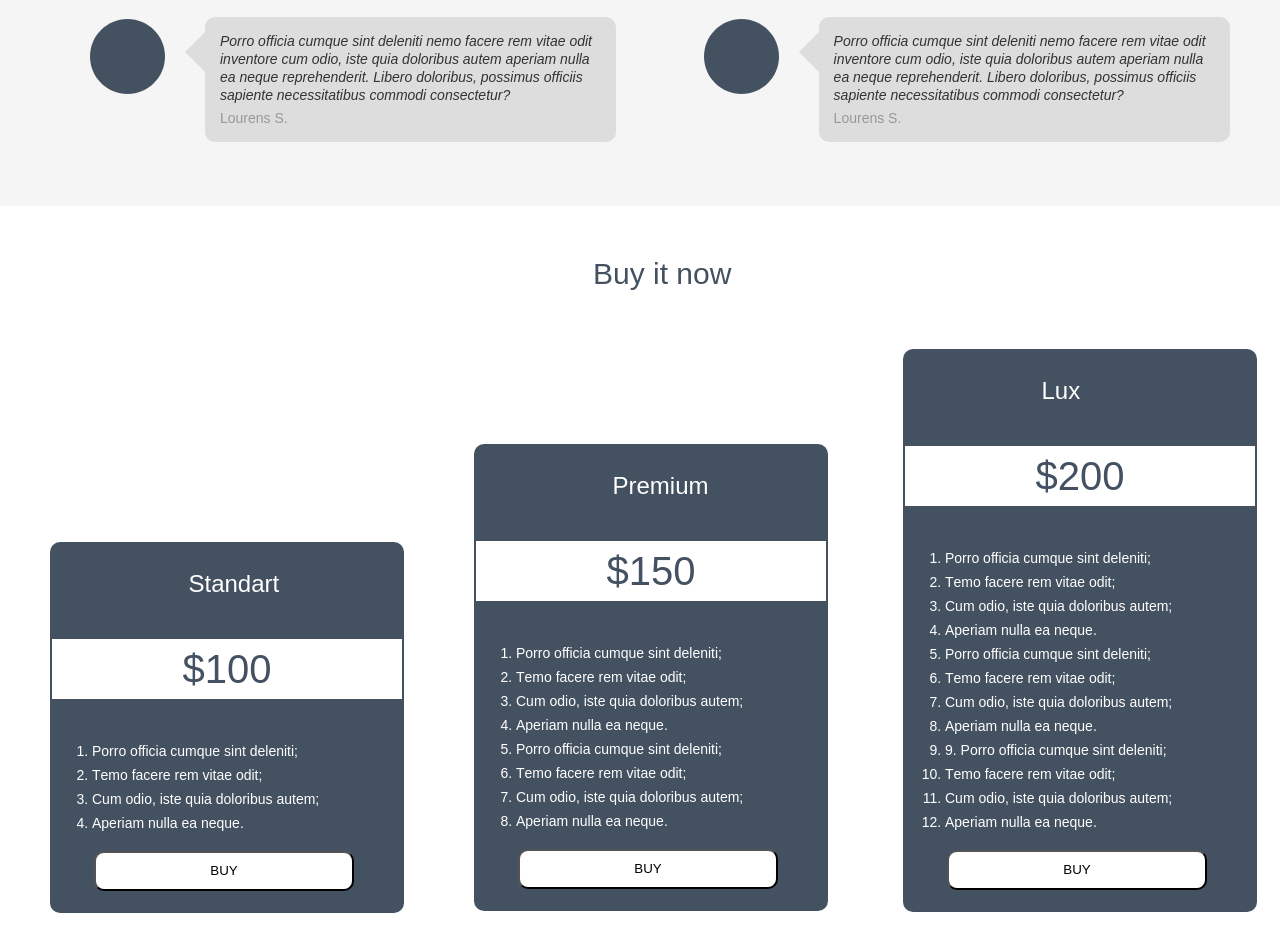
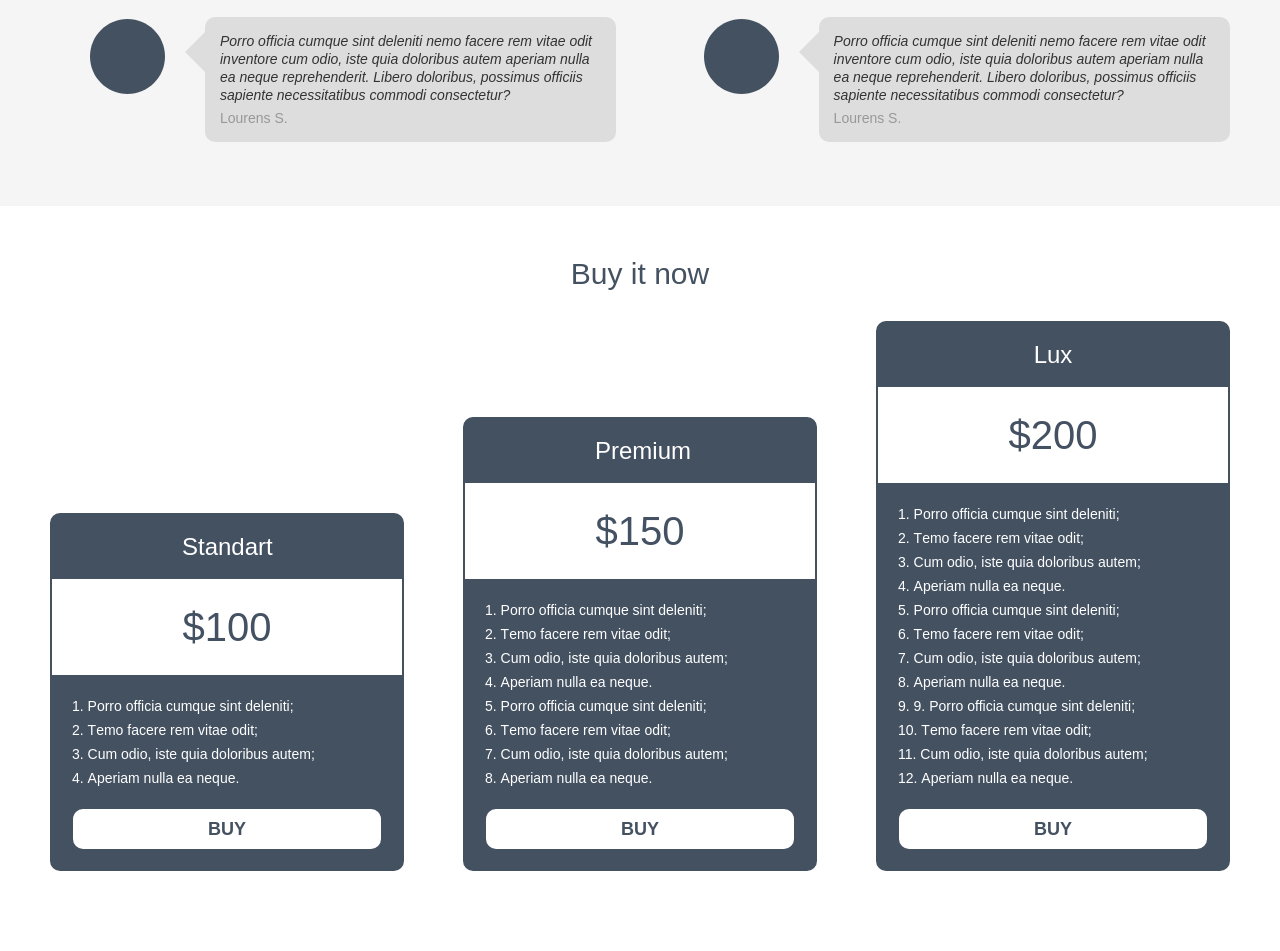
Before and after one commit to Deepmarik/my_project_hub, a plain HTML site: page index.html in a window 1280 px wide. Shown: the part 1979-2930 px from the top of the page. After the commit the page ends 2900 px from the top, so only its background shows below. Drawn offline with Linux system fonts and the light colour scheme.

Commit message:
finished working with the section "Buy it now", used flex-box.

```diff
--- a/css/style.css
+++ b/css/style.css
@@ -292,7 +292,6 @@ details[open] .dignity-pic::after {
 .reviews-title {
     /* Style for "Reviews" */
     width: 100%;
-
     display: block;
     text-align: center;
     margin: 0px 0 35px 0;
@@ -349,95 +348,107 @@ details[open] .dignity-pic::after {
     line-height: 18px;
 }
 
-
 .section-buy-it-now {
+    display: flex;
+    flex-wrap: wrap;
     width: 100%;
-}
-
-.section-buy-it-now:after {
-    content: " ";
-    display: block;
-    width: 100%;
-    clear: both;
-}
-
-.buy-title-wrp {
-    margin-left: -29px;
+    justify-content: space-between;
+    /*    justify-content: center;*/
+    align-items: flex-end;
 }
 
 .section-buy-title {
     /* Style for "Buy it now" */
-    width: 137px;
+    width: 100%;
+    display: block;
+    text-align: center;
+    margin: 0 0 35px 0;
     color: #445161;
     font-size: 30px;
     font-weight: 400;
     line-height: 36px;
-    padding: 0 0 0 572px;
+    margin: 0 0 29px 0;
+
 }
 
 .buy-style-wrp {
+    display: flex;
+    justify-content: center;
+    flex-wrap: wrap;
     border-radius: 10px;
     border: 2px solid #445161;
     box-sizing: border-box;
     width: 30%;
-    float: left;
     background-color: #445161;
-    align-self: flex-end;
-}
+    min-height: 100px;
 
-.buy-standart-wrp {
-    margin: 250px 45px 0 0;
-}
-
-.buy-premium-wrp {
-    margin: 152px 30px 0 25px;
-}
-
-.buy-lux-wrp {
-    margin: 57px -27px 0 0;
-    float: right;
 }
 
 .buy-title-price {
     /* Style for "Standart" */
-    /*width: 90px;*/
+    display: block;
     color: #ffffff;
     font-size: 24px;
     font-weight: 400;
     line-height: 30px;
-    padding: 7% 0 0 39%;
-    margin: 0;
+    text-align: center;
+    /*    padding: 17px 0 17px 0;*/
+    margin: 17px 0 17px 0;
+    width: 90px;
 }
 
 .buy-price {
+    display: block;
+    width: 100%;
     background-color: #fff;
     text-align: center;
     /* Style for "$100" */
-    /*height: 35px;*/
-    color: #445162;
     font-size: 40px;
     font-weight: 400;
     color: #445162;
     line-height: 60px;
+    padding: 18px 0 18px 0;
+    /*    margin: 17px 0 17px 0;*/
 }
 
-.buy-price-list {}
+.buy-price-list {
+    display: block;
+    width: 100%;
+    margin: 19px 0 19px 0;
+    padding: 0 0 0 20px;
+}
 
 .buy-price-list-items {
     /* Style for "1. Porro o" */
-    width: 242px;
-    /*height: 86px;*/
+    width: 80%;
     font-size: 14px;
     font-weight: 400;
     line-height: 24px;
+    list-style-position: inside;
 }
 
-.buy-submit {
+.price-btn {
     /* Style for "bg button" */
-    width: 260px;
+    width: 88%;
     height: 40px;
     background-color: #ffffff;
     border-radius: 10px;
     box-sizing: border-box;
-    margin: 0 0 20px 42px
+    margin: 0 0 20px 0;
+    text-transform: uppercase;
+    border: none;
+    cursor: pointer;
+    color: #445161;
+    font-size: 18px;
+    font-weight: 600;
+    line-height: 18px;
 }
+
+.price-btn:hover {
+    background-color: #ddd;
+}
+
+.price-btn:active {
+    background-color: #445161;
+    color: #fff;
+}
--- a/index.html
+++ b/index.html
@@ -105,55 +105,44 @@
         <!--                       Section Reviews-->
         <section class="reviews padding-site">
             <span class="reviews-title">Reviews</span>
-
             <article class="rewievs-article-item">
                 <figure class="figure-rewievs-pic"> <img class="rewievs-pic" src="img/userpic.png" alt="photo" height="75"></figure>
-
                 <p class="rewievs-item-text">Porro officia cumque sint deleniti nemo facere rem vitae odit inventore cum odio, iste quia doloribus autem aperiam nulla ea neque reprehenderit. Libero doloribus, possimus officiis sapiente necessitatibus commodi consectetur?
                     <span class="rewievs-items-autor">Lourens S.</span></p>
-
             </article>
             <article class="rewievs-article-item">
                 <figure rewievs-pic> <img class="rewievs-pic" src="img/userpic.png" alt="photo" height="75"></figure>
-
                 <p class="rewievs-item-text">Porro officia cumque sint deleniti nemo facere rem vitae odit inventore cum odio, iste quia doloribus autem aperiam nulla ea neque reprehenderit. Libero doloribus, possimus officiis sapiente necessitatibus commodi consectetur?
                     <span class="rewievs-items-autor">Lourens S.</span></p>
-
-                </article>
-
-                 <article class="rewievs-article-item">
-                   <figure rewievs-pic> <img class="rewievs-pic" src="img/userpic.png" alt="photo" height="75"></figure>
-
-                        <p class="rewievs-item-text">Porro officia cumque sint deleniti nemo facere rem vitae odit inventore cum odio, iste quia doloribus autem aperiam nulla ea neque reprehenderit. Libero doloribus, possimus officiis sapiente necessitatibus commodi consectetur?
-                        <span class="rewievs-items-autor">Lourens S.</span></p>
-
             </article>
             <article class="rewievs-article-item">
                 <figure rewievs-pic> <img class="rewievs-pic" src="img/userpic.png" alt="photo" height="75"></figure>
-
                 <p class="rewievs-item-text">Porro officia cumque sint deleniti nemo facere rem vitae odit inventore cum odio, iste quia doloribus autem aperiam nulla ea neque reprehenderit. Libero doloribus, possimus officiis sapiente necessitatibus commodi consectetur?
                     <span class="rewievs-items-autor">Lourens S.</span></p>
-
             </article>
-
+            <article class="rewievs-article-item">
+                <figure rewievs-pic> <img class="rewievs-pic" src="img/userpic.png" alt="photo" height="75"></figure>
+                <p class="rewievs-item-text">Porro officia cumque sint deleniti nemo facere rem vitae odit inventore cum odio, iste quia doloribus autem aperiam nulla ea neque reprehenderit. Libero doloribus, possimus officiis sapiente necessitatibus commodi consectetur?
+                    <span class="rewievs-items-autor">Lourens S.</span></p>
+            </article>
         </section>
         <!--                       Section Buy-it-now-->
         <section class="section-buy-it-now padding-site">
-            <div class="buy-title-wrp"><span class="section-buy-title">Buy it now</span></div>
+            <span class="section-buy-title">Buy it now</span>
             <div class="buy-standart-wrp buy-style-wrp">
-                <h2 class="buy-title-price">Standart</h2>
-                <p class="buy-price">$100</p>
+                <span class="buy-title-price">Standart</span>
+                <span class="buy-price">$100</span>
                 <ol class="buy-price-list">
                     <li class="buy-price-list-items">Porro officia cumque sint deleniti; </li>
                     <li class="buy-price-list-items">Тemo facere rem vitae odit;</li>
                     <li class="buy-price-list-items">Cum odio, iste quia doloribus autem;</li>
                     <li class="buy-price-list-items"> Aperiam nulla ea neque.</li>
                 </ol>
-                <input class="buy-submit" type="submit" value="BUY">
+                <button class="price-btn">buy</button>
             </div>
             <div class=" buy-style-wrp buy-premium-wrp">
-                <h2 class="buy-title-price">Premium</h2>
-                <p class="buy-price">$150</p>
+                <span class="buy-title-price">Premium</span>
+                <span class="buy-price">$150</span>
                 <ol class="buy-price-list">
                     <li class="buy-price-list-items">Porro officia cumque sint deleniti; </li>
                     <li class="buy-price-list-items">Тemo facere rem vitae odit;</li>
@@ -164,11 +153,11 @@
                     <li class="buy-price-list-items">Cum odio, iste quia doloribus autem;</li>
                     <li class="buy-price-list-items">Aperiam nulla ea neque.</li>
                 </ol>
-                <input class="buy-submit" type="submit" value="BUY">
+                <button class="price-btn">buy</button>
             </div>
             <div class="buy-lux-wrp buy-style-wrp">
-                <h2 class="buy-title-price">Lux</h2>
-                <p class="buy-price">$200</p>
+                <span class="buy-title-price">Lux</span>
+                <span class="buy-price">$200</span>
                 <ol class="buy-price-list">
                     <li class="buy-price-list-items">Porro officia cumque sint deleniti; </li>
                     <li class="buy-price-list-items">Тemo facere rem vitae odit;</li>
@@ -183,12 +172,14 @@
                     <li class="buy-price-list-items">Cum odio, iste quia doloribus autem;</li>
                     <li class="buy-price-list-items">Aperiam nulla ea neque.</li>
                 </ol>
-                <input class="buy-submit" type="submit" value="BUY">
+                <button class="price-btn">buy</button>
             </div>
-
         </section>
     </main>
-    <footer></footer>
+    <footer>
+        <section></section>
+        <section></section>
+    </footer>
 </body>
 
 </html>
```
Lines whose indentation alone changed are shown as unchanged.
